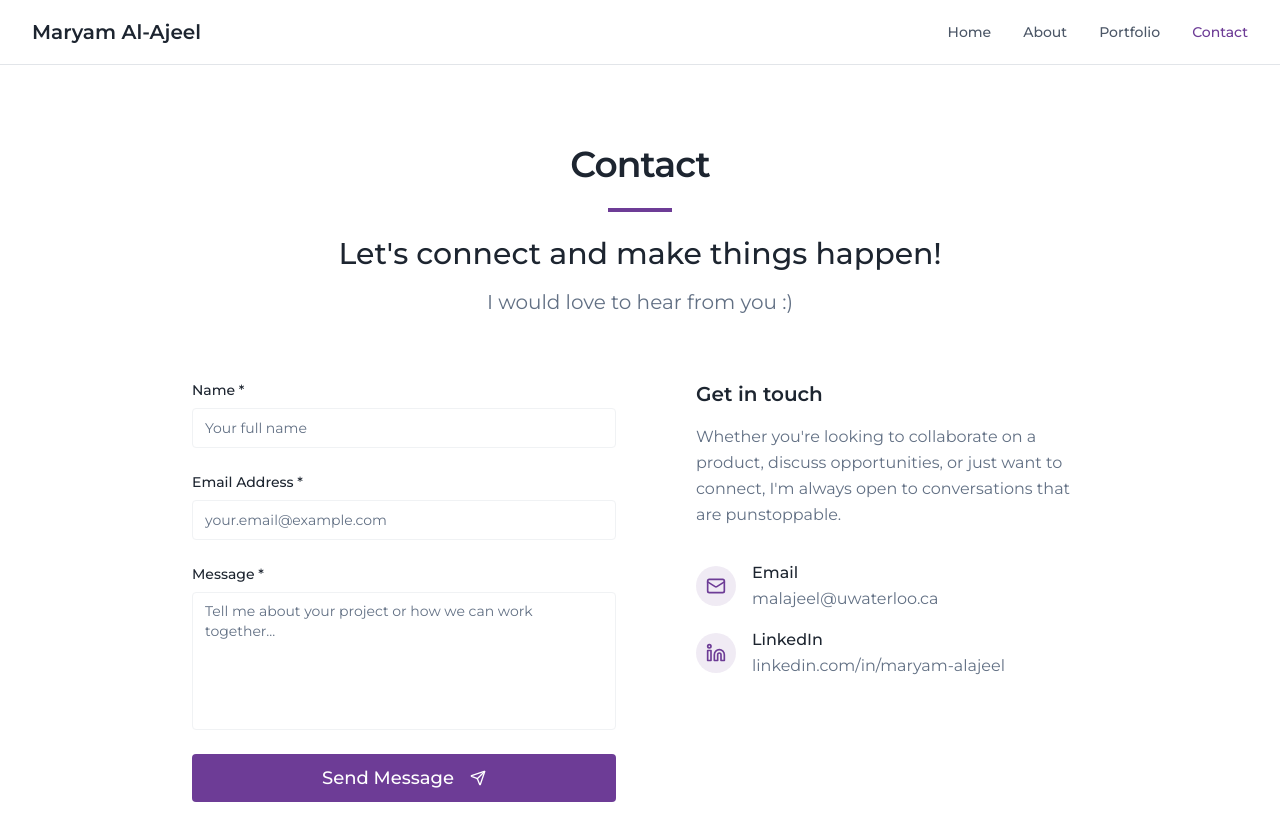
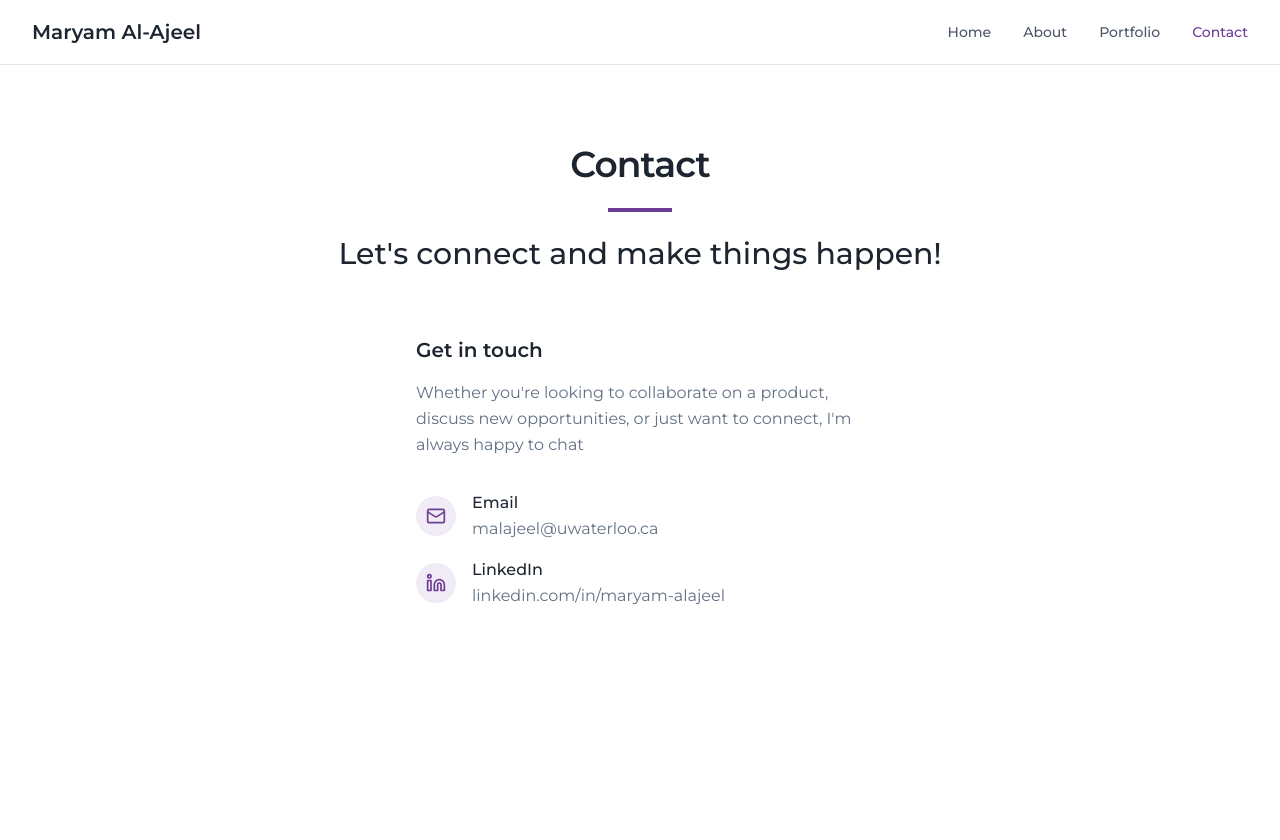
Before and after one commit to malajeel/majeel-portfolio, a React (Vite) app: page /contact in a window 1280 px wide. Shown: the top 840 px of the page. Built offline with nearby package versions, Linux system fonts and the light colour scheme.

Commit message:
Remove contact form and update text
Remove the contact form, the "I would love to hear from you" text, and update the description under "Get in Touch".

```diff
--- a/src/pages/Contact.tsx
+++ b/src/pages/Contact.tsx
@@ -1,51 +1,6 @@
-import { useState } from "react";
-import { Mail, Linkedin, Send } from "lucide-react";
-import { Button } from "@/components/ui/button";
-import { Input } from "@/components/ui/input";
-import { Textarea } from "@/components/ui/textarea";
-import { useToast } from "@/hooks/use-toast";
+import { Mail, Linkedin } from "lucide-react";
 
 const Contact = () => {
-  const [formData, setFormData] = useState({
-    name: "",
-    email: "",
-    message: ""
-  });
-  const [isSubmitting, setIsSubmitting] = useState(false);
-  const { toast } = useToast();
-
-  const handleChange = (e: React.ChangeEvent<HTMLInputElement | HTMLTextAreaElement>) => {
-    setFormData({
-      ...formData,
-      [e.target.name]: e.target.value
-    });
-  };
-
-  const handleSubmit = async (e: React.FormEvent) => {
-    e.preventDefault();
-
-    // Validate required fields
-    if (!formData.name || !formData.email || !formData.message) {
-      toast({
-        title: "Please fill in all fields",
-        description: "All fields are required to send your message.",
-        variant: "destructive"
-      });
-      return;
-    }
-
-    setIsSubmitting(true);
-
-    // Simulate form submission
-    setTimeout(() => {
-      toast({
-        title: "Message sent successfully!",
-        description: "Thank you for reaching out. I'll get back to you soon.",
-      });
-      setFormData({ name: "", email: "", message: "" });
-      setIsSubmitting(false);
-    }, 1000);
-  };
 
   return (
     <div className="min-h-screen py-20 px-6 sm:px-8">
@@ -58,89 +13,16 @@ const Contact = () => {
             <p className="text-2xl md:text-3xl font-medium mb-4">
               Let's connect and make things happen!
             </p>
-            <p className="text-body-large text-muted-foreground">
-              I would love to hear from you :)
-            </p>
           </div>
         </div>
 
-        <div className="grid grid-cols-1 lg:grid-cols-2 gap-12">
-          {/* Contact Form */}
-          <div className="animate-slide-up">
-            <form onSubmit={handleSubmit} className="space-y-6">
-              <div>
-                <label htmlFor="name" className="block text-sm font-medium mb-2">
-                  Name *
-                </label>
-                <Input
-                  id="name"
-                  name="name"
-                  type="text"
-                  value={formData.name}
-                  onChange={handleChange}
-                  placeholder="Your full name"
-                  className="w-full"
-                  required
-                />
-              </div>
-
-              <div>
-                <label htmlFor="email" className="block text-sm font-medium mb-2">
-                  Email Address *
-                </label>
-                <Input
-                  id="email"
-                  name="email"
-                  type="email"
-                  value={formData.email}
-                  onChange={handleChange}
-                  placeholder="your.email@example.com"
-                  className="w-full"
-                  required
-                />
-              </div>
-
-              <div>
-                <label htmlFor="message" className="block text-sm font-medium mb-2">
-                  Message *
-                </label>
-                <Textarea
-                  id="message"
-                  name="message"
-                  value={formData.message}
-                  onChange={handleChange}
-                  placeholder="Tell me about your project or how we can work together..."
-                  rows={6}
-                  className="w-full resize-none"
-                  required
-                />
-              </div>
-
-              <Button
-                type="submit"
-                disabled={isSubmitting}
-                className="w-full bg-coral hover:bg-coral/90 text-coral-foreground py-6 text-lg font-medium group"
-              >
-                {isSubmitting ? (
-                  "Sending..."
-                ) : (
-                  <>
-                    Send Message
-                    <Send className="ml-2 h-5 w-5 group-hover:translate-x-1 transition-transform" />
-                  </>
-                )}
-              </Button>
-            </form>
-          </div>
-
-          {/* Contact Info */}
-          <div className="animate-slide-up lg:pl-8">
+        <div className="flex justify-center">
+          <div className="max-w-md animate-slide-up">
             <div className="space-y-8">
               <div>
                 <h3 className="text-xl font-semibold mb-4">Get in touch</h3>
                 <p className="text-muted-foreground leading-relaxed">
-                  Whether you're looking to collaborate on a product, discuss opportunities,
-                  or just want to connect, I'm always open to conversations that are punstoppable.
+                  Whether you're looking to collaborate on a product, discuss new opportunities, or just want to connect, I'm always happy to chat
                 </p>
               </div>
 
```
